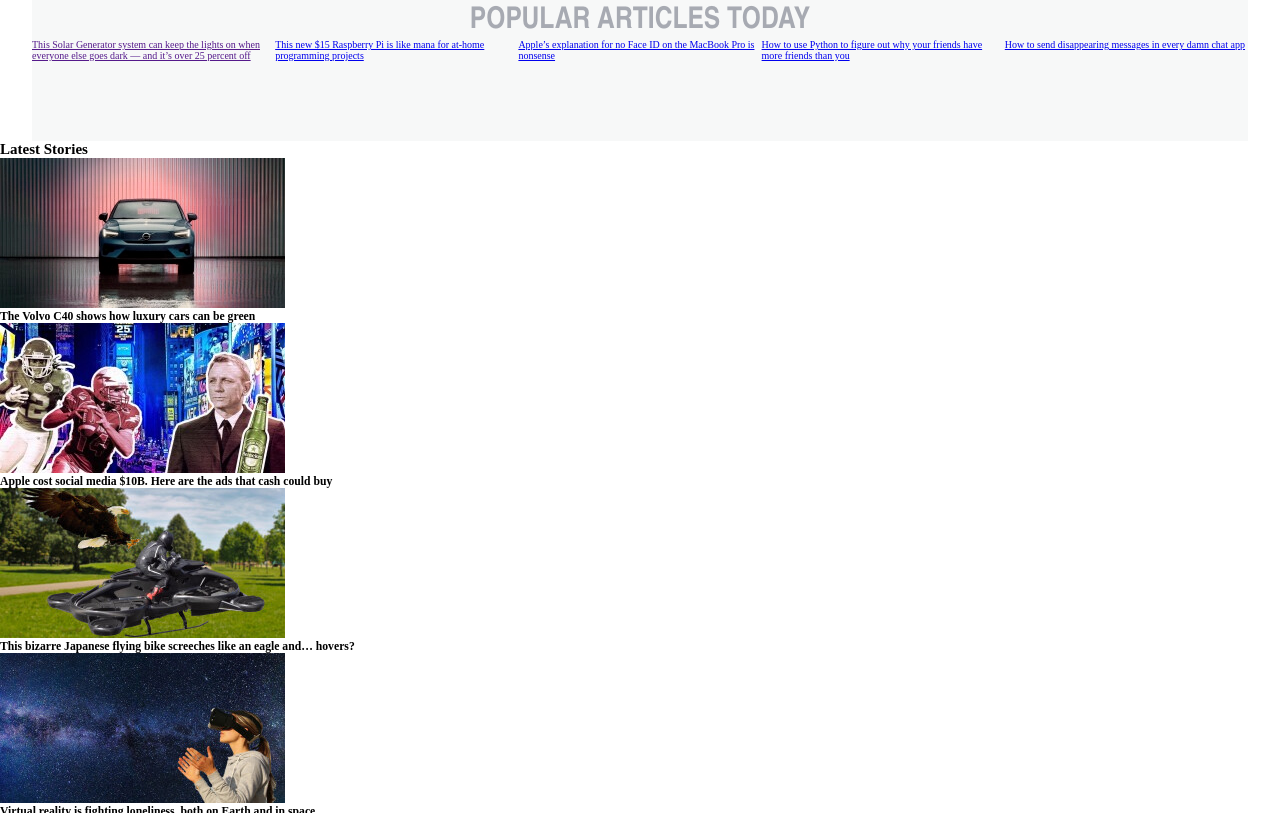
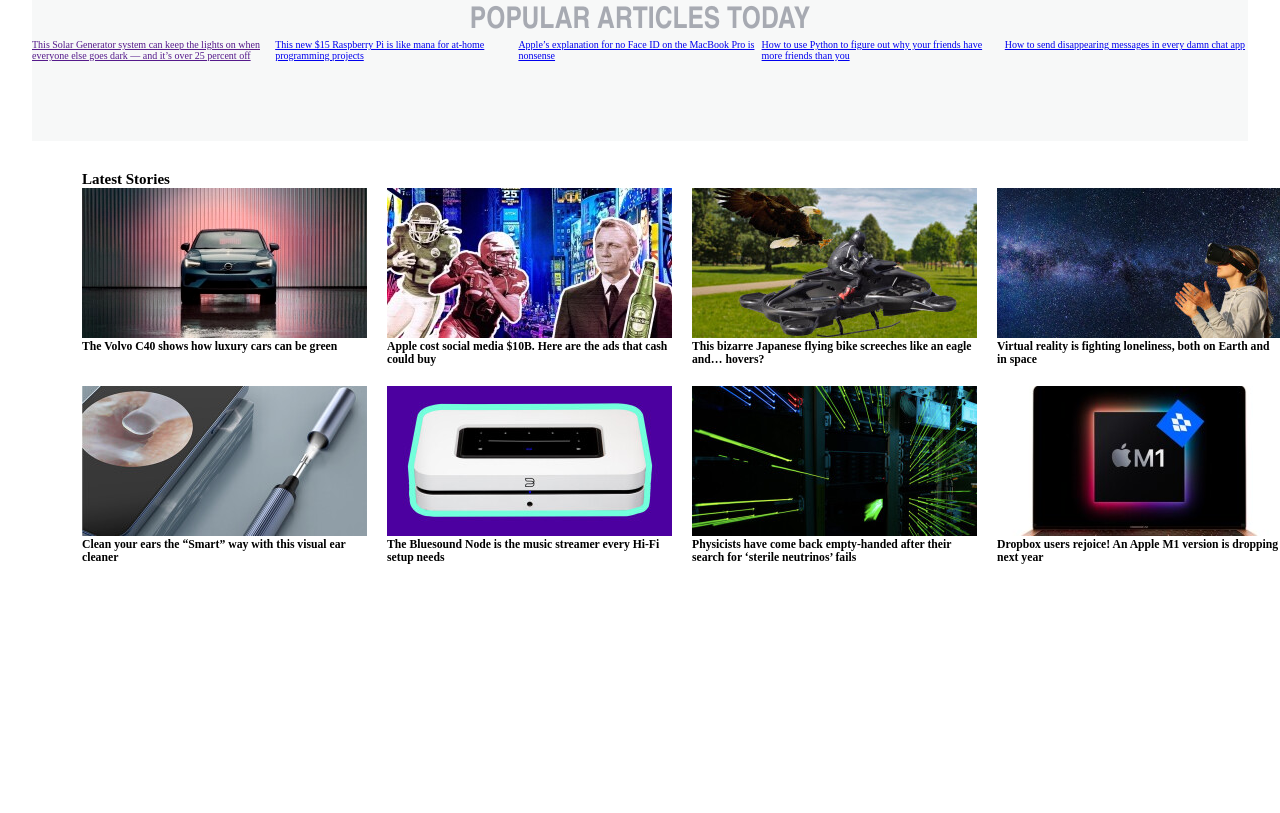
Before and after one commit to sultanp91/the-next-web-clone, a plain HTML site: page index.html in a window 1280 px wide. Shown: the part 1087-1900 px from the top of the page. After the commit the page ends 1681 px from the top, so only its background shows below. Drawn offline with nearby package versions, Linux system fonts and the light colour scheme; a web font is replaced by a local one.

Commit message:
updated styling on latest stories

```diff
--- a/style.css
+++ b/style.css
@@ -218,3 +218,17 @@
   display: grid;
   grid-template-columns: repeat(5, 1fr);
 }
+
+/* Latest Stories */
+
+.latest-stories {
+  max-width: 95%;
+  margin: 0 auto;
+  padding: 3rem 5rem;
+}
+
+.latest-stories-container {
+  display: grid;
+  grid-template-columns: repeat(4, 1fr);
+  gap: 2rem;
+}
```
